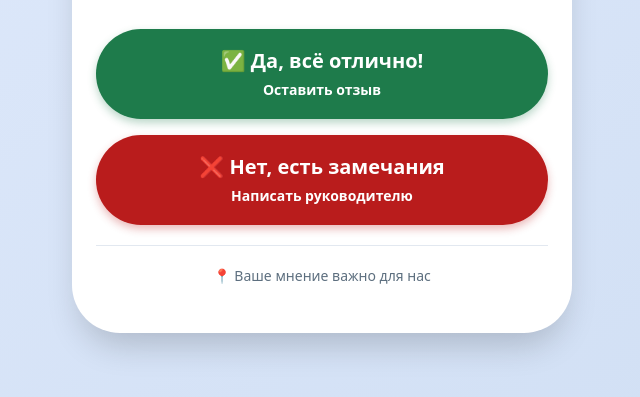
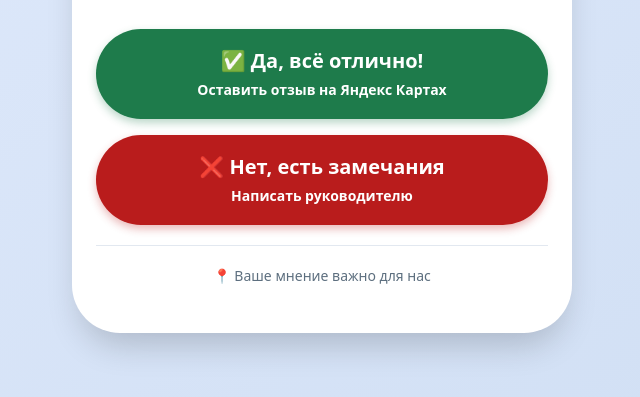
Before and after one commit to evgenyvavin-dot/feedback-page, a plain HTML site: page index.html in a window 1280 px wide. Shown: the part 297-694 px from the top of the page, without its empty margins (318-958 px from the left). Drawn offline with Linux system fonts and the light colour scheme.

Commit message:
Update index.html

```diff
--- a/index.html
+++ b/index.html
@@ -88,8 +88,14 @@
     <div class="card">
         <h1>✨ Вам понравилось обслуживание? ✨</h1>
         <div class="buttons">
-            <a href="https://prodoctorov.ru/tver/lpu/81042-vesna/#rating" class="btn btn-yes">✅ Да, всё отлично!<br><span style="font-size: 14px;">Оставить отзыв</span></a>
-            <a href="mailto:rc-vesnaplus@yandex.ru?subject=Обращение%20по%20качеству%20обслуживания&body=Здравствуйте,%20уважаемый%20руководитель!%0A%0AХочу%20сообщить%20о%20проблеме...%0A%0A(Опишите%20ситуацию)%0A%0AС%20уважением%20и%20надеждой%20на%20решение." class="btn btn-no">❌ Нет, есть замечания<br><span style="font-size: 14px;">Написать руководителю</span></a>
+            <a href="https://yandex.ru/maps/org/vesna/29653376422/reviews/?add-review=true&amp;ll=35.914115%2C56.816297&amp;z=17.12" class="btn btn-yes">
+                ✅ Да, всё отлично!<br>
+                <span style="font-size: 14px;">Оставить отзыв на Яндекс Картах</span>
+            </a>
+            <a href="mailto:rc-vesnaplus@yandex.ru?subject=Обращение%20по%20качеству%20обслуживания&body=Здравствуйте,%20уважаемый%20руководитель!%0A%0AХочу%20сообщить%20о%20проблеме...%0A%0A(Опишите%20ситуацию)%0A%0AС%20уважением%20и%20надеждой%20на%20решение." class="btn btn-no">
+                ❌ Нет, есть замечания<br>
+                <span style="font-size: 14px;">Написать руководителю</span>
+            </a>
         </div>
         <div class="footer">
             📍 Ваше мнение важно для нас
```
